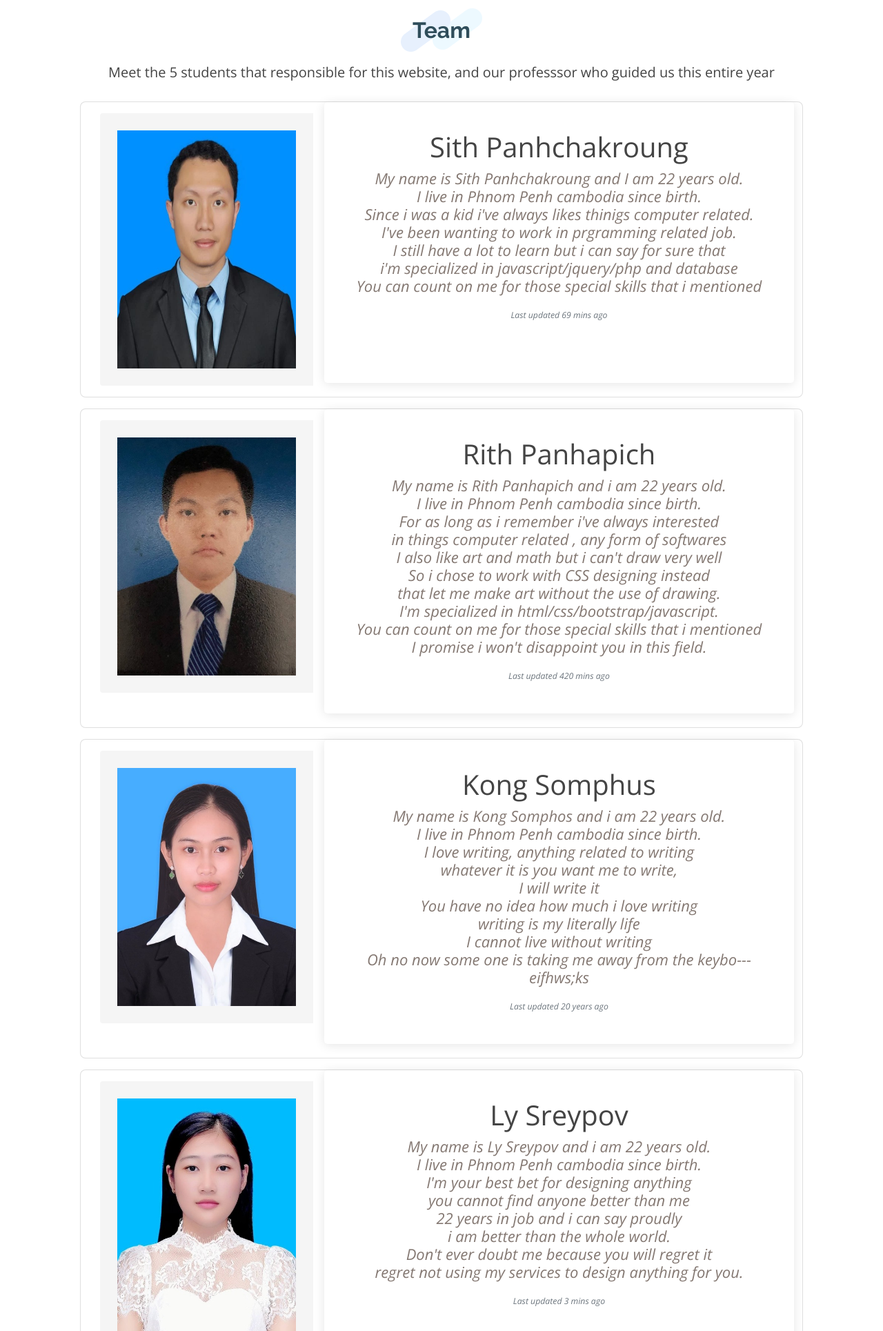
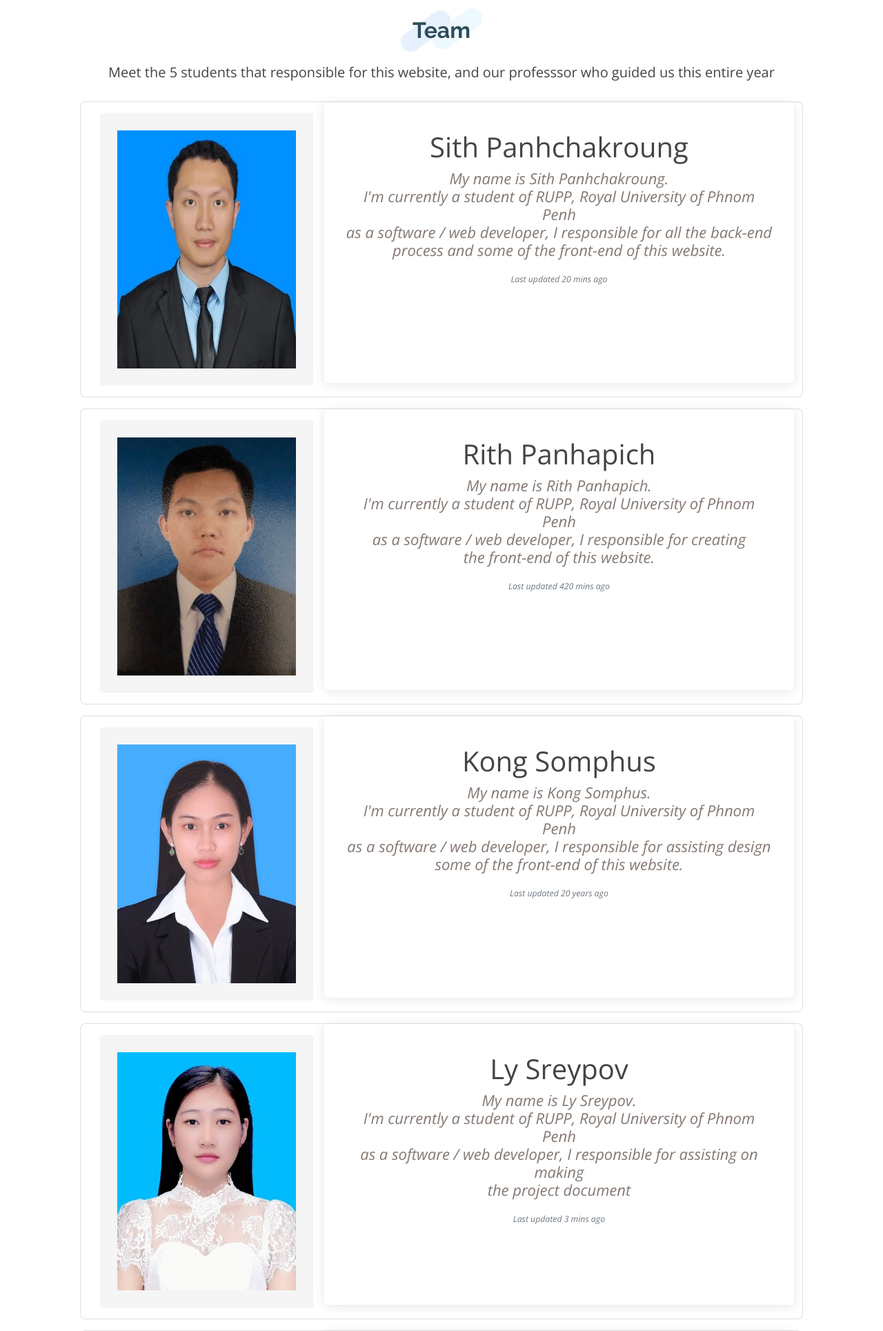
Before and after one commit to panhchrong/Exam-Manager, a PHP site: page /public/php/about.php in a window 1280 px wide. Shown: the part 2615-4544 px from the top of the page at 69% size. Run offline with PHP 8.4, Linux system fonts and the light colour scheme; data comes from the database, SQL or seed files in the repository; some libraries are stand-ins or nearby versions.

Commit message:
i fixed something

```diff
--- a/public/html/about.html
+++ b/public/html/about.html
@@ -178,15 +178,12 @@
                     <div class="member-info">
                       <h5 class="card-title h1">Sith Panhchakroung</h5>
                         <p class="card-text" style="font-size:22px;">
-                            My name is Sith Panhchakroung and I am 22 years old. <br>
-                            I live in Phnom Penh cambodia since birth. <br>
-                            Since i was a kid i've always likes thinigs computer related.<br>
-                            I've been wanting to work in prgramming related job.<br>
-                            I still have a lot to learn but i can say for sure that <br>
-                            i'm specialized in javascript/jquery/php and database<br>
-                            You can count on me for those special skills that i mentioned <br>
+                            My name is Sith Panhchakroung. <br>
+                            I'm currently a student of RUPP, Royal University of Phnom Penh <br>
+                            as a software / web developer, I responsible for all the back-end <br>
+                            process and some of the front-end of this website.
                         </p>
-                      <p class="card-text"><small class="text-muted">Last updated 69 mins ago</small></p>
+                      <p class="card-text"><small class="text-muted">Last updated 20 mins ago</small></p>
                     </div>
                     <div class="social">
                         <a href="https://twitter.com" target="_blank"><i class="bi bi-twitter"></i></a>
@@ -206,16 +203,10 @@
                     <div class="member-info">
                       <h5 class="card-title h1">Rith Panhapich</h5>
                         <p class="card-text" style="font-size:22px;">
-                            My name is Rith Panhapich and i am 22 years old.<br>
-                            I live in Phnom Penh cambodia since birth. <br>
-                            For as long as i remember i've always interested <br>
-                            in things computer related , any form of softwares<br>
-                            I also like art and math but i can't draw very well<br>
-                            So i chose to work with CSS designing instead <br>
-                            that let me make art without the use of drawing. <br>
-                            I'm specialized in html/css/bootstrap/javascript. <br>
-                            You can count on me for those special skills that i mentioned <br>
-                            I promise i won't disappoint you in this field.
+                            My name is Rith Panhapich.<br>
+                            I'm currently a student of RUPP, Royal University of Phnom Penh <br>
+                            as a software / web developer, I responsible for creating <br>
+                            the front-end of this website.
                         </p>
                       <p class="card-text"><small class="text-muted">Last updated 420 mins ago</small></p>
                     </div>
@@ -237,15 +228,10 @@
                     <div class="member-info">
                       <h5 class="card-title h1">Kong Somphus</h5>
                         <p class="card-text" style="font-size:22px;">
-                          My name is Kong Somphos and i am 22 years old.<br>
-                          I live in Phnom Penh cambodia since birth. <br>
-                          I love writing, anything related to writing <br>
-                          whatever it is you want me to write,<br>
-                          I will write it <br>
-                          You have no idea how much i love writing <br>
-                          writing is my literally life <br>
-                          I cannot live without writing<br>
-                          Oh no now some one is taking me away from the keybo---eifhws;ks <br>
+                          My name is Kong Somphus.<br>
+                          I'm currently a student of RUPP, Royal University of Phnom Penh <br>
+                          as a software / web developer, I responsible for assisting design<br>
+                          some of the front-end of this website.
                         </p>
                       <p class="card-text"><small class="text-muted">Last updated 20 years ago</small></p>
                     </div>
@@ -267,14 +253,10 @@
                     <div class="member-info">
                       <h5 class="card-title h1">Ly Sreypov</h5>
                         <p class="card-text" style="font-size:22px;">
-                            My name is Ly Sreypov and i am 22 years old.<br>
-                            I live in Phnom Penh cambodia since birth. <br>
-                            I'm your best bet for designing anything  <br>
-                            you cannot find anyone better than me <br>
-                            22 years in job and i can say proudly<br>
-                            i am better than the whole world.<br>
-                            Don't ever doubt me because you will regret it <br>
-                            regret not using my services to design anything for you. <br>
+                          My name is Ly Sreypov.<br>
+                          I'm currently a student of RUPP, Royal University of Phnom Penh <br>
+                          as a software / web developer, I responsible for assisting on making <br>
+                          the project document<br>
                         </p>
                       <p class="card-text"><small class="text-muted">Last updated 3 mins ago</small></p>
                     </div>
@@ -296,15 +278,10 @@
                     <div class="member-info">
                       <h5 class="card-title h1">Heng Sreypov</h5>
                         <p class="card-text" style="font-size:22px;">
-                            My name is Heng Sreypov and i am 22 years old.<br>
-                            I live in Phnom Penh cambodia since birth. <br>
-                            Don't confuse me with the other Sreypov  <br>
-                            we are different, she's big and i'm small <br>
-                            Interestingly enough, we specialized in the same thing <br>
-                            but don't believe that she's better than the whole world <br>
-                            because that is clearly who i am, not her<br>
-                            contact me instead of her if you need designing <br>
-                            I will not disappoint you i promise.<br>
+                          My name is Heng Sreypov.<br>
+                          I'm currently a student of RUPP, Royal University of Phnom Penh <br>
+                          as a software / web developer, I responsible for creating <br>
+                          the project document<br>
                         </p>
                       <p class="card-text"><small class="text-muted">Last updated 3 mins ago</small></p>
                     </div>
@@ -327,8 +304,9 @@
                       <h5 class="card-title h1">Chim Bunthoeurn</h5>
                         <p class="card-text" style="font-size:22px;">
                           Our professsor
+
                         </p>
-                      <p class="card-text"><small class="text-muted">Last updated 9.9999 billions years ago</small></p>
+                      <p class="card-text"><small class="text-muted">Last updated 1 years ago</small></p>
                     </div>
                     <div class="social">
                         <a href="https://twitter.com" target="_blank"><i class="bi bi-twitter"></i></a>
--- a/public/js/test_making_handler.js
+++ b/public/js/test_making_handler.js
@@ -19,6 +19,7 @@ function NewQuestion(){
         inputs.setAttribute('style', 'height : 30px;');
         inputs.placeholder = "Answer Option " + i + "..";
         inputs.setAttribute('name', 'option[]');
+        inputs.setAttribute('autocomplete', 'off');
         div.appendChild(inputs);
     }
     var label = document.createElement('label');
--- a/public/php/signup.php
+++ b/public/php/signup.php
@@ -36,7 +36,7 @@ if ($_SERVER['REQUEST_METHOD'] == "POST" && !empty($_POST['email'])) {
                     <h3 class="signin-text mb-3">Sign Up</h3>
                     <div class="form-group">
                         <label for="usernmae">Username</label>
-                        <input type="text" name="username" class="form-control" id="username">
+                        <input type="text" name="username" class="form-control" id="username" autocomplete="off">
                     </div>
                     <div class="form-group">
                         <label for="email">Email</label>
@@ -44,11 +44,11 @@ if ($_SERVER['REQUEST_METHOD'] == "POST" && !empty($_POST['email'])) {
                     </div>
                     <div class="form-group">
                         <label for="password">Password</label>
-                        <input type="password" name="password" class="form-control" id="password">
+                        <input type="password" name="password" class="form-control" id="password" autocomplete="off">
                     </div>
                     <div class="form-group">
                         <label for="retypepassword">Retype Password</label>
-                        <input type="password" name="retypepassword" class="form-control" id="retypepassword">
+                        <input type="password" name="retypepassword" class="form-control" id="retypepassword" autocomplete="off">
                     </div>
                     <p id='err-msg' style="color:red"></p>
                     <a style="color:white !important" class="btn btn-info" onclick="validateInfo()">Sign Up</a>
```
Also changed, not shown: public/html/footer.html (+4 -4 lines), public/php/testmaking.php (+4 -4 lines), public/html/index.html (indentation only).
